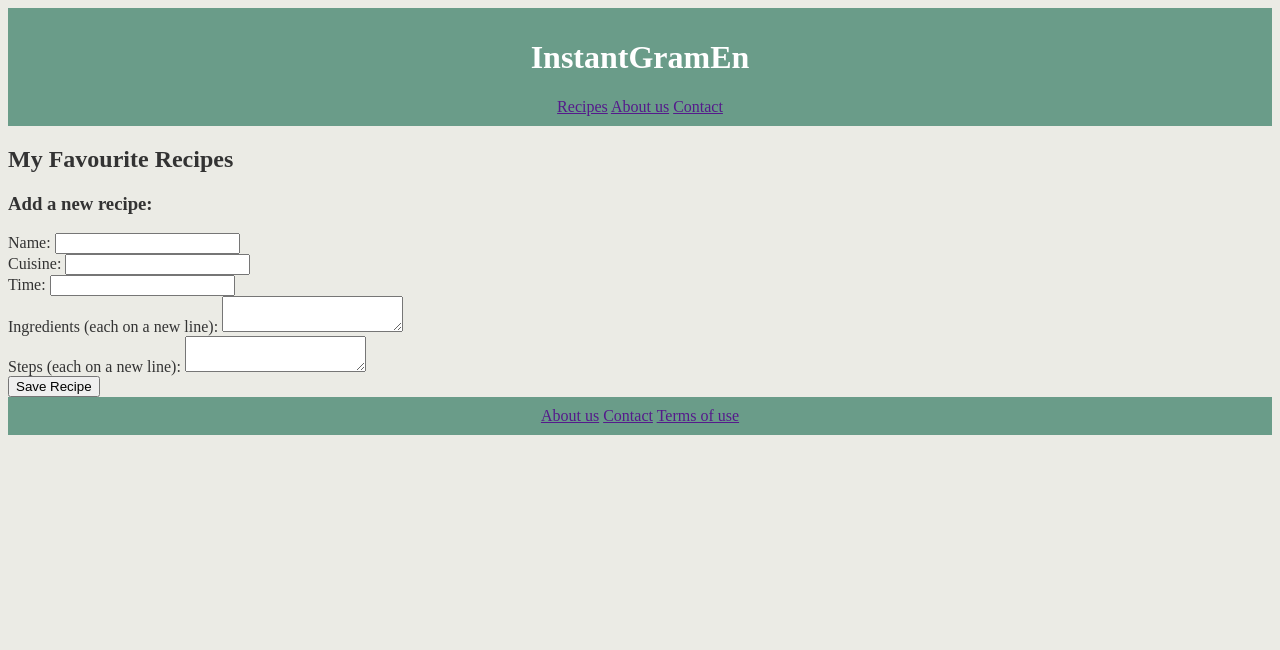
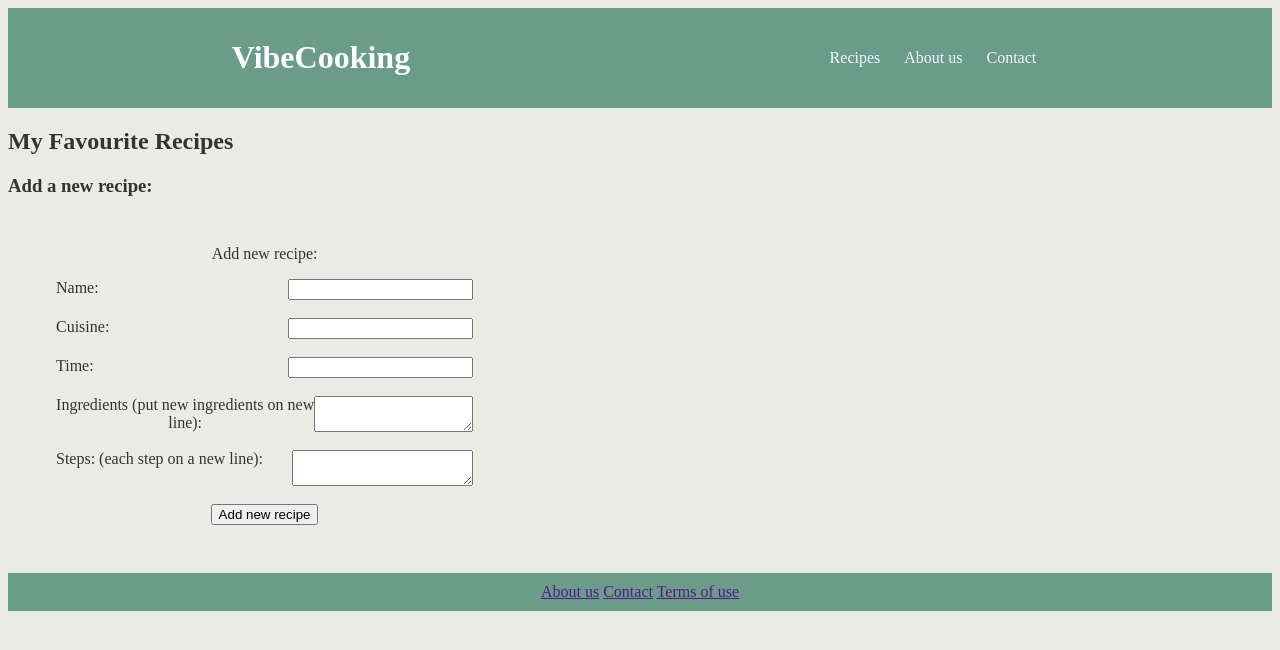
Before and after one commit to Animanga178/Couch_to_coder_2025, a plain HTML site: page session_4/index.html in a window 1280 px wide. Drawn offline with Linux system fonts and the light colour scheme; no server answers; a web font is replaced by a local one.

Commit message:
Session 6 - advanced css completed

```diff
--- a/session_4/index.html
+++ b/session_4/index.html
@@ -1,39 +1,59 @@
 <!DOCTYPE html>
 <html lang="en">
   <head>
-    <link rel="stylesheet" href="style.css" />
-    <script type="module" src="app.js" defer></script>
     <meta charset="UTF-8" />
     <meta name="viewport" content="width=device-width, initial-scale=1.0" />
+    <link rel="stylesheet" href="style.css" />
+    <link rel="preconnect" href="https://fonts.googleapis.com" />
+    <link rel="preconnect" href="https://fonts.gstatic.com" crossorigin />
+    <link
+      href="https://fonts.googleapis.com/css2?family=Macondo&display=swap"
+      rel="stylesheet"
+    />
+    <script type="module" src="app.js" defer></script>
     <title>Document</title>
   </head>
   <body>
     <header>
-      <h1>InstantGramEn</h1>
+      <h1>VibeCooking</h1>
+      <div>
         <a href="">Recipes</a>
         <a href="">About us</a>
         <a href="">Contact</a>
+      </div>
     </header>
     <main>
       <h2>My Favourite Recipes</h2>
       <h3>Add a new recipe:</h3>
-      <form action="">
+      <form>
+        <p>Add new recipe:</p>
+        <div class="form-row">
           <label for="name">Name: </label>
           <input type="text" name="name" id="name" />
+        </div>
         <br />
+        <div class="form-row">
           <label for="cuisine">Cuisine: </label>
           <input type="text" name="cuisine" id="cuisine" />
+        </div>
         <br />
+        <div class="form-row">
           <label for="time">Time: </label>
           <input type="text" name="time" id="time" />
+        </div>
         <br />
-        <label for="ingredients">Ingredients (each on a new line): </label>
+        <div class="form-row">
+          <label for="ingredients">Ingredients (put new ingredients on new line):
+          </label>
           <textarea name="ingredients" id="ingredients"></textarea>
+        </div>
         <br />
-        <label for="steps">Steps (each on a new line): </label>
+        <div class="form-row">
+          <label for="steps">Steps: (each step on a new line): </label>
           <textarea name="steps" id="steps"></textarea>
+        </div>
         <br />
-        <input type="submit" value="Save Recipe" />
+        <input type="submit" value="Add new recipe" />
       </form>
       <!-- <ul id="recipe-list"></ul> -->
 
--- a/session_4/style.css
+++ b/session_4/style.css
@@ -30,3 +30,47 @@ footer {
 .steps {
     margin-bottom: 20px;
 }
+
+h1 {
+    font-family: "Macondo";
+}
+
+header a {
+    text-decoration: none;
+    color: aliceblue;
+    padding: 12px;
+    display: flex;
+    align-items: center;
+    font-size: 2vh;
+}
+
+header a:hover {
+    text-decoration: underline;
+}
+
+header {
+    display: flex;
+    justify-content: space-around;
+}
+
+header div {
+    display: flex;
+}
+
+form {
+    width: 33%;
+    text-align: center;
+    margin: 48px;
+}
+
+.form-row {
+    display: flex;
+    justify-content: space-between;
+}
+
+@media screen and (max-width: 600px) {
+    form {
+        width: 80%;
+    }
+
+}
```
Lines whose indentation alone changed are shown as unchanged.
